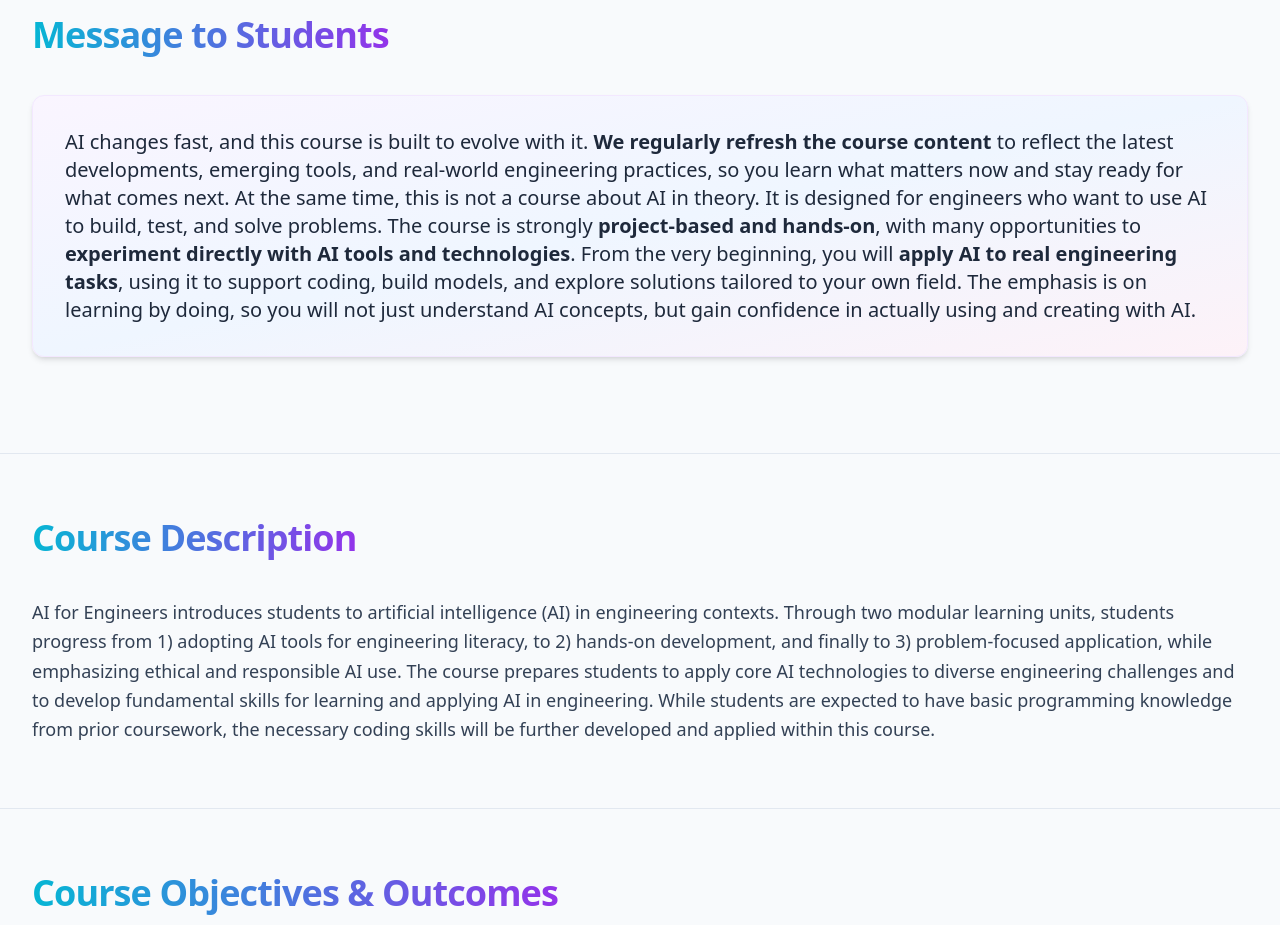
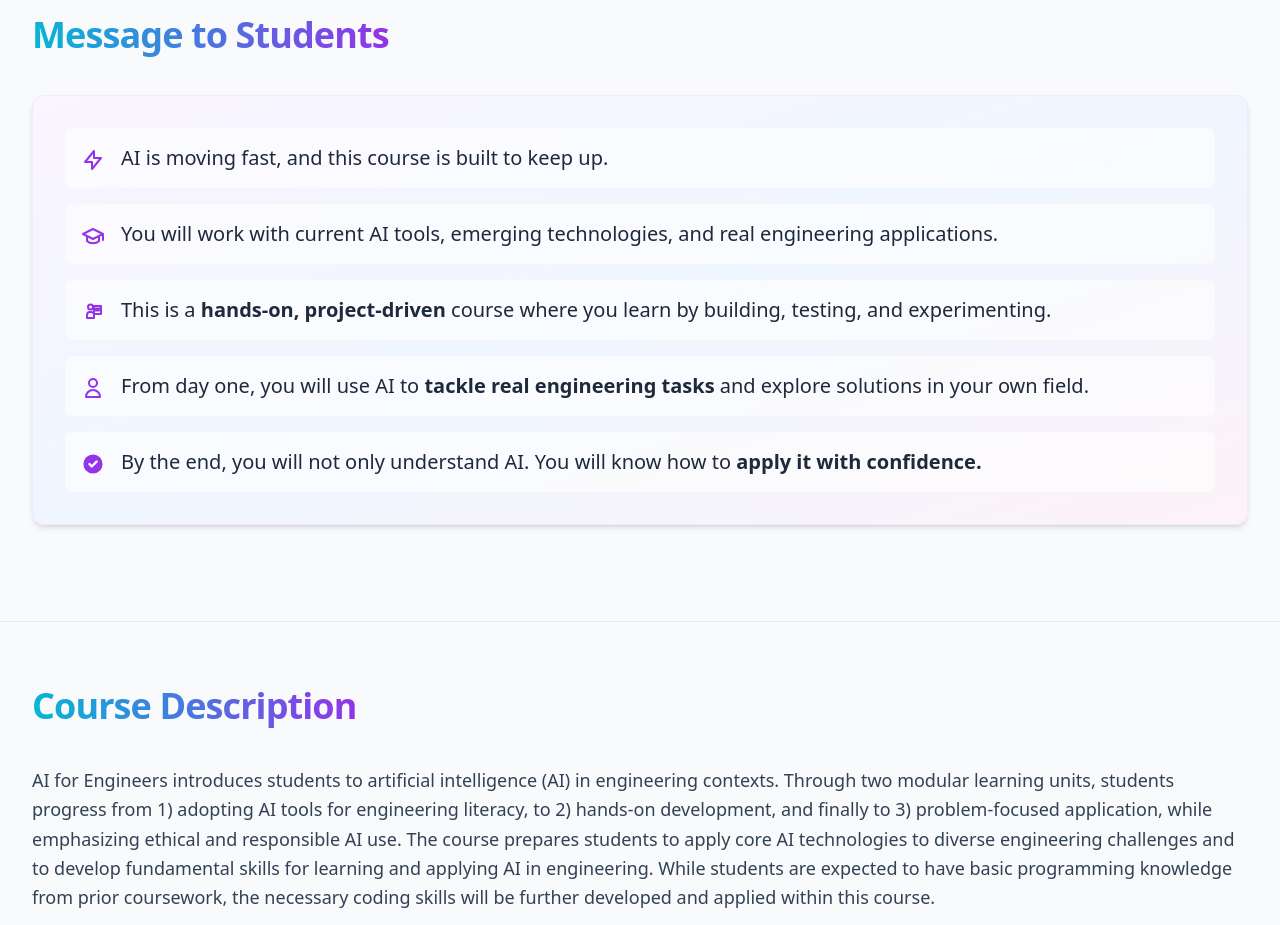
Before and after one commit to ailt9018engg/ailt9018engg.github.io, a React (Vite) app: page / in a window 1280 px wide. Shown: the part 1180-2105 px from the top of the page. Built offline with nearby package versions, Linux system fonts and the light colour scheme.

Commit message:
updated messages to students

```diff
--- a/src/App.tsx
+++ b/src/App.tsx
@@ -88,9 +88,28 @@ export default function App() {
 
                 <Section id="message" title="Message to Students">
                     <div className="bg-gradient-to-br from-purple-50 via-blue-50 to-pink-50 border border-purple-100 rounded-xl p-6 md:p-8 shadow-md mb-8">
-                        <p className="text-lg md:text-xl text-slate-800">
-                            AI changes fast, and this course is built to evolve with it. <strong>We regularly refresh the course content</strong> to reflect the latest developments, emerging tools, and real-world engineering practices, so you learn what matters now and stay ready for what comes next. At the same time, this is not a course about AI in theory. It is designed for engineers who want to use AI to build, test, and solve problems. The course is strongly <strong>project-based and hands-on</strong>, with many opportunities to <strong>experiment directly with AI tools and technologies</strong>. From the very beginning, you will <strong>apply AI to real engineering tasks</strong>, using it to support coding, build models, and explore solutions tailored to your own field. The emphasis is on learning by doing, so you will not just understand AI concepts, but gain confidence in actually using and creating with AI.
-                        </p>
+                        <ul className="space-y-4">
+                            <li className="bg-white/60 p-4 rounded-lg flex items-start">
+                                <PrerequisiteIcon className="flex-shrink-0 w-6 h-6 text-purple-600 mr-4 mt-1" />
+                                <p className="text-lg md:text-xl text-slate-800 m-0">AI is moving fast, and this course is built to keep up.</p>
+                            </li>
+                            <li className="bg-white/60 p-4 rounded-lg flex items-start">
+                                <CreditIcon className="flex-shrink-0 w-6 h-6 text-purple-600 mr-4 mt-1" />
+                                <p className="text-lg md:text-xl text-slate-800 m-0">You will work with current AI tools, emerging technologies, and real engineering applications.</p>
+                            </li>
+                            <li className="bg-white/60 p-4 rounded-lg flex items-start">
+                                <TeacherIcon className="flex-shrink-0 w-6 h-6 text-purple-600 mr-4 mt-1" />
+                                <p className="text-lg md:text-xl text-slate-800 m-0">This is a <strong>hands-on, project-driven</strong> course where you learn by building, testing, and experimenting.</p>
+                            </li>
+                            <li className="bg-white/60 p-4 rounded-lg flex items-start">
+                                <UserIcon className="flex-shrink-0 w-6 h-6 text-purple-600 mr-4 mt-1" />
+                                <p className="text-lg md:text-xl text-slate-800 m-0">From day one, you will use AI to <strong>tackle real engineering tasks</strong> and explore solutions in your own field.</p>
+                            </li>
+                            <li className="bg-white/60 p-4 rounded-lg flex items-start">
+                                <CheckCircleIcon className="flex-shrink-0 w-6 h-6 text-purple-600 mr-4 mt-1" />
+                                <p className="text-lg md:text-xl text-slate-800 m-0">By the end, you will not only understand AI. You will know how to <strong>apply it with confidence.</strong></p>
+                            </li>
+                        </ul>
                     </div>
                 </Section>
 
--- a/src/pages/Schedule.tsx
+++ b/src/pages/Schedule.tsx
@@ -51,7 +51,7 @@ export default function Schedule() {
               {/* Week 4 */}
               <tr className="border-t bg-white">
                 <td className="px-4 py-3 w-16">4</td>
-                <td className="px-4 py-3 w-1/2">Design</td>
+                <td className="px-4 py-3 w-1/2">Project design</td>
                 <td className="px-4 py-3 w-1/2">Design your project with copilot</td>
               </tr>
               {/* Week 5 */}
```
